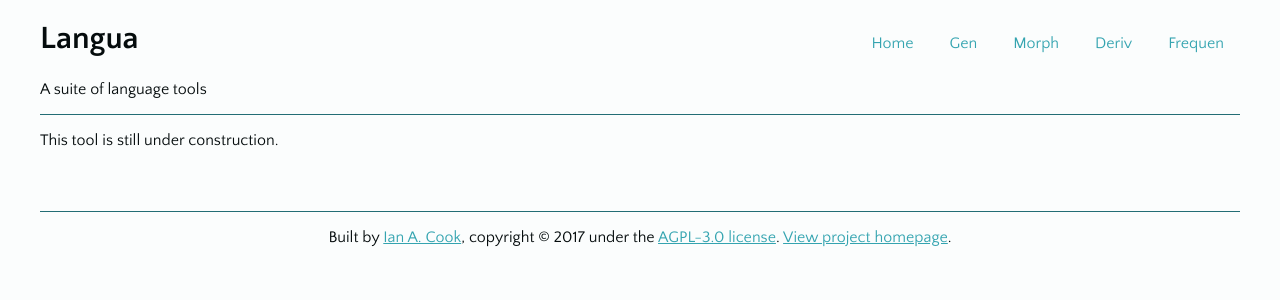
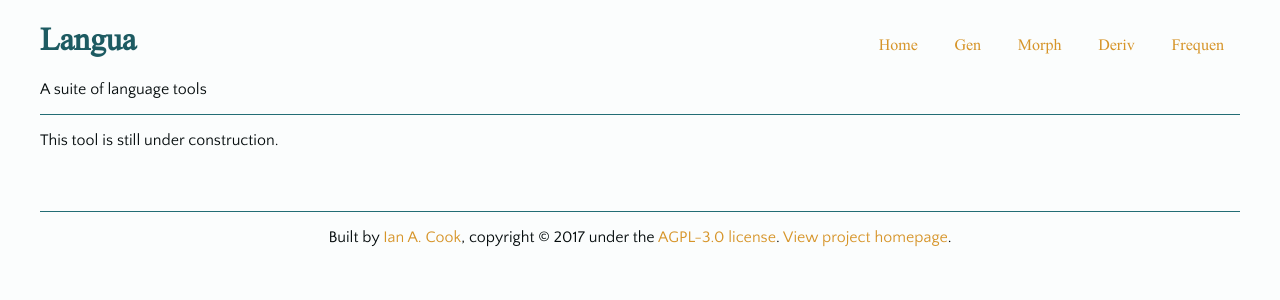
Before and after one commit to Susurrus-LLC/langua, a PHP site: page /gen.php in a window 1280 px wide. Shown: the top 300 px of the page. Run offline with PHP 8.4, Linux system fonts and the light colour scheme; some libraries are stand-ins or nearby versions.

Commit message:
Updated header colors, started building modular scale

```diff
--- a/styles/styles.css
+++ b/styles/styles.css
@@ -6,6 +6,7 @@
   margin: 0;
   padding: 0;
   font-family: "Quattrocento Sans", Helvetica, Arial, sans-serif;
+  text-rendering: optimizeLegibility;
   font-size: 16px;
   font-size: 100%;
   font-size: 1em;
@@ -61,11 +62,14 @@
   border-top: 1px solid #236d75;
 }
 
+a {
+  text-decoration: none;
+}
 a:link, a:visited {
-  color: #34a4b0;
+  color: #d69428;
 }
 a:hover, a:active {
-  color: #236d75;
+  color: #96671c;
 }
 
 .menu {
@@ -76,12 +80,33 @@
   margin: 1rem;
   padding: 0;
 }
-.menu a {
-  text-decoration: none;
-}
 
-.lang {
+h1, h2, h3, h4, h5, h6, .lang, .menu {
   font-family: Doulos, "Palatino Linotype", Palatino, serif;
 }
 
+h1 {
+  color: #1d5b62;
+}
+
+h2 {
+  color: #297f89;
+}
+
+h3 {
+  color: #2b8691;
+}
+
+h4 {
+  color: #2e919d;
+}
+
+h5 {
+  color: #329ca8;
+}
+
+h6 {
+  color: #34a4b0;
+}
+
 /*# sourceMappingURL=styles.css.map */
--- a/styles/styles.min.css
+++ b/styles/styles.min.css
@@ -1 +1 @@
-@font-face{font-family:Doulos;src:url(../font/DoulosSIL-R.woff)}body{margin:0;padding:0;font-family:"Quattrocento Sans",Helvetica,Arial,sans-serif;font-size:16px;font-size:100%;font-size:1em;font-size:1rem;background-color:#fbfdfd;color:#050c0d}.app,.footer,.header{max-width:1200px;margin-left:auto;margin-right:auto}.header{display:-webkit-box;display:-webkit-flex;display:-ms-flexbox;display:flex;-webkit-box-pack:justify;-webkit-justify-content:space-between;-ms-flex-pack:justify;justify-content:space-between;-webkit-box-align:baseline;-webkit-align-items:baseline;-ms-flex-align:baseline;align-items:baseline;border-bottom:1px solid #236d75}.header .title-area{-webkit-box-ordinal-group:1;-webkit-order:0;-ms-flex-order:0;order:0}.header nav{-webkit-box-ordinal-group:2;-webkit-order:1;-ms-flex-order:1;order:1;-webkit-box-flex:1;-webkit-flex-grow:1;-ms-flex-positive:1;flex-grow:1}main{min-height:5rem}.footer{text-align:center;border-top:1px solid #236d75}a:link,a:visited{color:#34a4b0}a:active,a:hover{color:#236d75}.menu{text-align:right}.menu li{display:inline-block;margin:1rem;padding:0}.menu a{text-decoration:none}.lang{font-family:Doulos,"Palatino Linotype",Palatino,serif}
+@font-face{font-family:Doulos;src:url(../font/DoulosSIL-R.woff)}body{margin:0;padding:0;font-family:"Quattrocento Sans",Helvetica,Arial,sans-serif;text-rendering:optimizeLegibility;font-size:16px;font-size:100%;font-size:1em;font-size:1rem;background-color:#fbfdfd;color:#050c0d}.app,.footer,.header{max-width:1200px;margin-left:auto;margin-right:auto}.header{display:-webkit-box;display:-webkit-flex;display:-ms-flexbox;display:flex;-webkit-box-pack:justify;-webkit-justify-content:space-between;-ms-flex-pack:justify;justify-content:space-between;-webkit-box-align:baseline;-webkit-align-items:baseline;-ms-flex-align:baseline;align-items:baseline;border-bottom:1px solid #236d75}.header .title-area{-webkit-box-ordinal-group:1;-webkit-order:0;-ms-flex-order:0;order:0}.header nav{-webkit-box-ordinal-group:2;-webkit-order:1;-ms-flex-order:1;order:1;-webkit-box-flex:1;-webkit-flex-grow:1;-ms-flex-positive:1;flex-grow:1}main{min-height:5rem}.footer{text-align:center;border-top:1px solid #236d75}a{text-decoration:none}a:link,a:visited{color:#d69428}a:active,a:hover{color:#96671c}.menu{text-align:right}.menu li{display:inline-block;margin:1rem;padding:0}.lang,.menu,h1,h2,h3,h4,h5,h6{font-family:Doulos,"Palatino Linotype",Palatino,serif}h1{color:#1d5b62}h2{color:#297f89}h3{color:#2b8691}h4{color:#2e919d}h5{color:#329ca8}h6{color:#34a4b0}
--- a/styles/styles.sass
+++ b/styles/styles.sass
@@ -7,6 +7,26 @@
 
 $mainfont: "Quattrocento Sans", Helvetica, Arial, sans-serif
 $langfont: Doulos, "Palatino Linotype", Palatino, serif
+
+// *********************************************************** //
+// Modular Scale //
+// https://alistapart.com/article/more-meaningful-typography //
+// 1rem @ 1:1.333 //
+// 1.1665rem @ 1:1.333 //
+// http://www.modularscale.com/?1,1.1665&em&1.333 //
+
+$msa0: 0.750rem
+$msb0: 0.875rem
+$msa1: 1.000rem
+$msb1: 1.167rem
+$msa2: 1.333rem
+$msb2: 1.555rem
+$msa3: 1.777rem
+$msb3: 2.073rem
+$msa4: 2.369rem
+$msb4: 2.763rem
+$msa5: 3.157rem
+$msb5: 3.683rem
 
 // *********************************************************** //
 // Colors based on https://tallys.github.io/color-theory/ //
@@ -51,13 +71,11 @@
 		@else
 			@return mix(complement($color), $color, 23%)
 
-$blu-primary: hsla(194, 100%, 50%, 1) // Don't use this; use the mixed version
-$ong-primary: hsla(33, 100%, 50%, 1) // Don't use this; use the mixed version
+$blu-primary: hsla(194, 100%, 50%, 1) // Don't use this; use the mixed version instead
+$ong-primary: hsla(33, 100%, 50%, 1) // Don't use this; use the mixed version instead
 
 $blu: darken(harmonious-mix($ong-primary, $blu-primary), 5%)
 $ong: harmonious-mix($blu-primary, $ong-primary)
-$blu-light: lighten($blu, 20%)
-$blu-dark: darken($blu, 15%)
 $blu-neutral: mix-neutral($blu)
 $ong-neutral: mix-neutral($ong)
 $white: lighten($blu-neutral, 54.5%)
@@ -70,6 +88,7 @@
 	margin: 0
 	padding: 0
 	font-family: $mainfont
+	text-rendering: optimizeLegibility
 	font-size: 16px
 	font-size: 100%
 	font-size: 1em
@@ -86,7 +105,7 @@
 	display: flex
 	justify-content: space-between
 	align-items: baseline
-	border-bottom: 1px solid $blu-dark
+	border-bottom: 1px solid darken($blu, 15%)
 	.title-area
 		order: 0
 	nav
@@ -98,13 +117,14 @@
 
 .footer
 	text-align: center
-	border-top: 1px solid $blu-dark
+	border-top: 1px solid darken($blu, 15%)
 
 a
+	text-decoration: none
 	&:link, &:visited
-		color: $blu
+		color: $ong
 	&:hover, &:active
-		color: $blu-dark
+		color: darken($ong, 15%)
 
 .menu
 	text-align: right
@@ -112,8 +132,19 @@
 		display: inline-block
 		margin: 1rem
 		padding: 0
-	a
-		text-decoration: none
 
-.lang
+h1, h2, h3, h4, h5, h6, .lang, .menu
 	font-family: $langfont
+
+h1
+	color: darken($blu, 20%)
+h2
+	color: darken($blu, 10%)
+h3
+	color: darken($blu, 8%)
+h4
+	color: darken($blu, 5%)
+h5
+	color: darken($blu, 2%)
+h6
+	color: $blu
```
Also changed, not shown: 1 other file.
